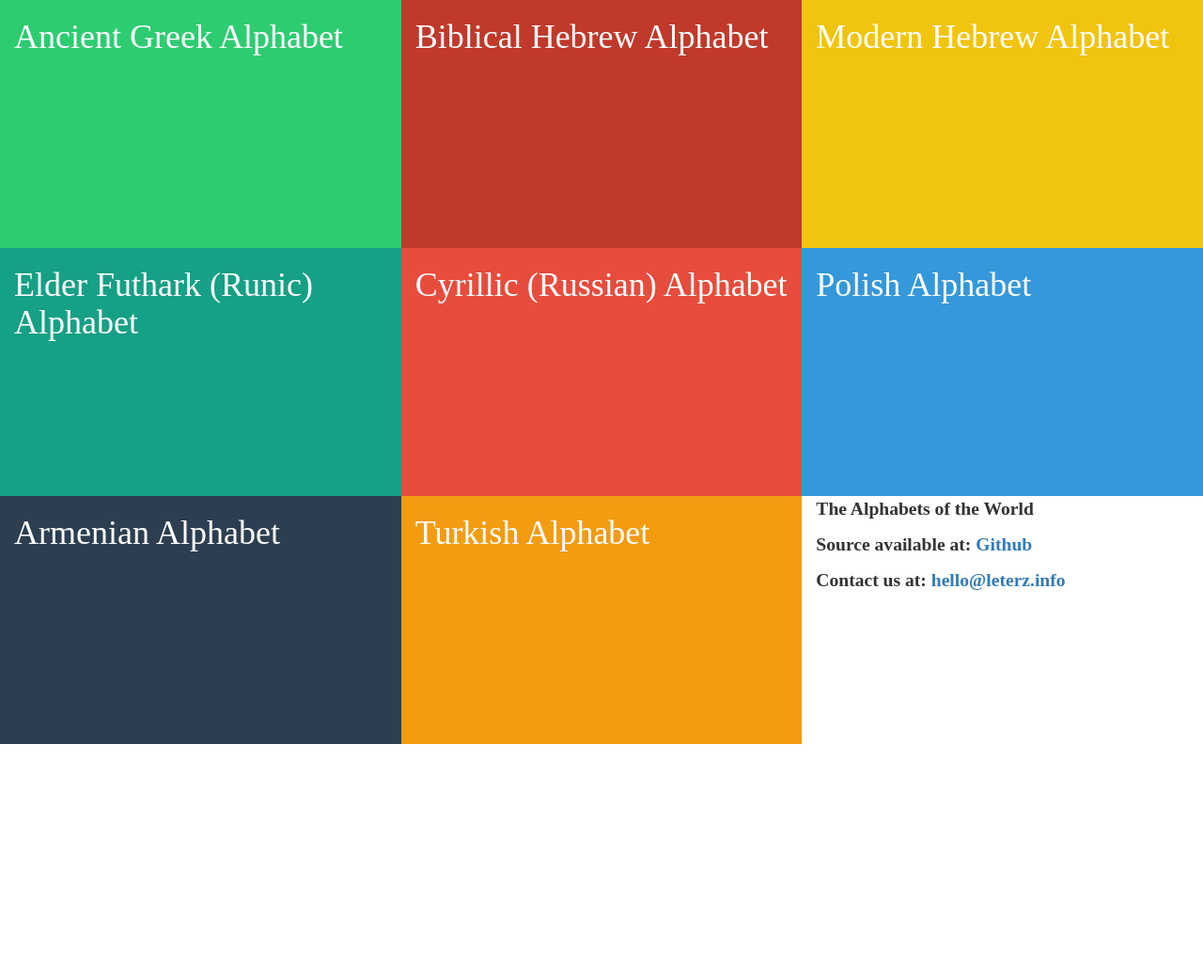
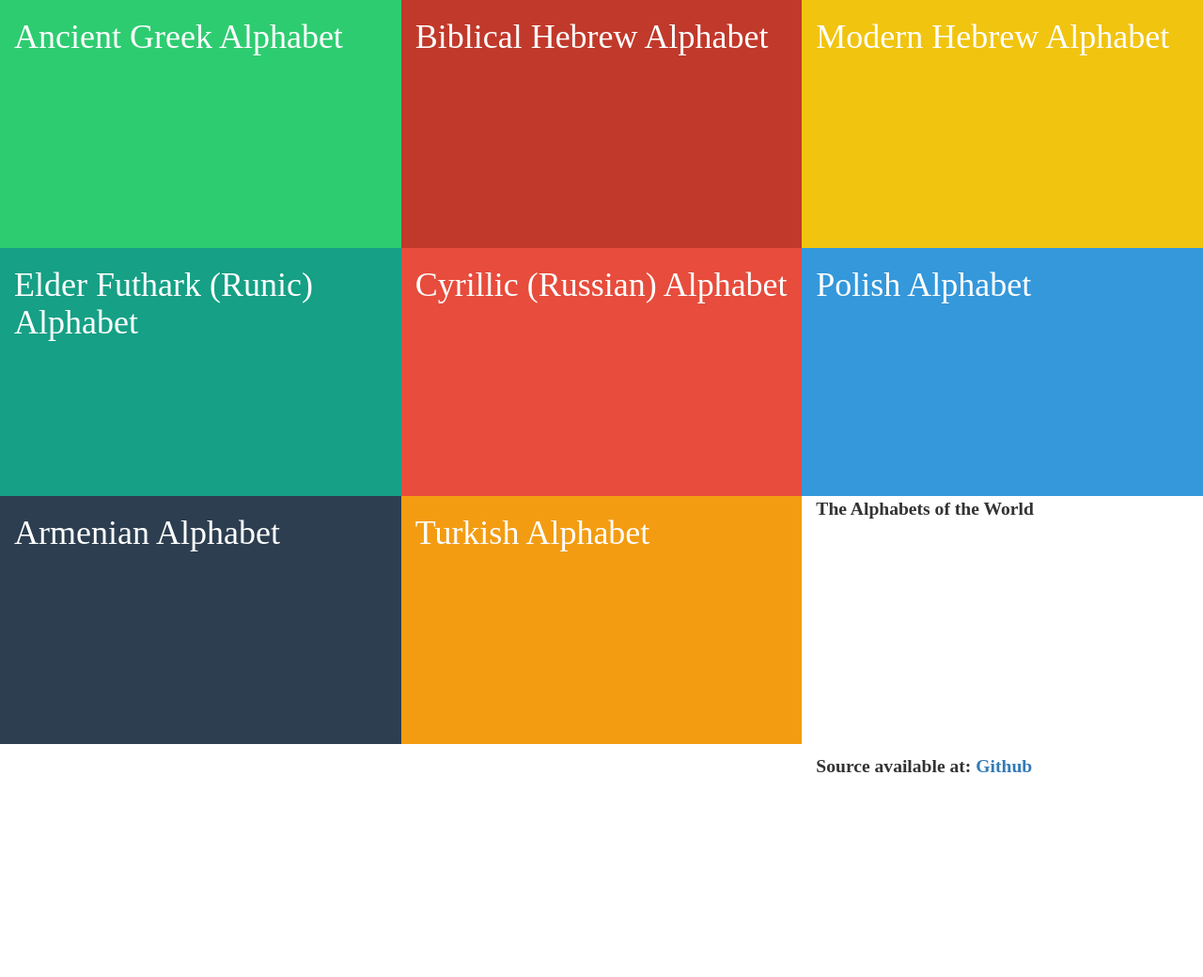
Before and after one commit to davies-adam/letterz, a Flask app: page / in a window 1280 px wide. Shown: the top 1040 px of the page at 94% size. Before the commit the page ends 792 px from the top, so only its background shows below. Run offline with Flask 2, Linux system fonts and the light colour scheme; some libraries are stand-ins or nearby versions.

Commit message:
Made manifest

```diff
--- a/static/intro.css
+++ b/static/intro.css
@@ -1,4 +1,4 @@
-body, html {
+body, div, p, html {
 	height: 100%;
   font-family: "Gentium Basic",  Segoe UI Symbol, Junicode, 'Free Monospaced',  Code2000, Hnias;
 }
```
